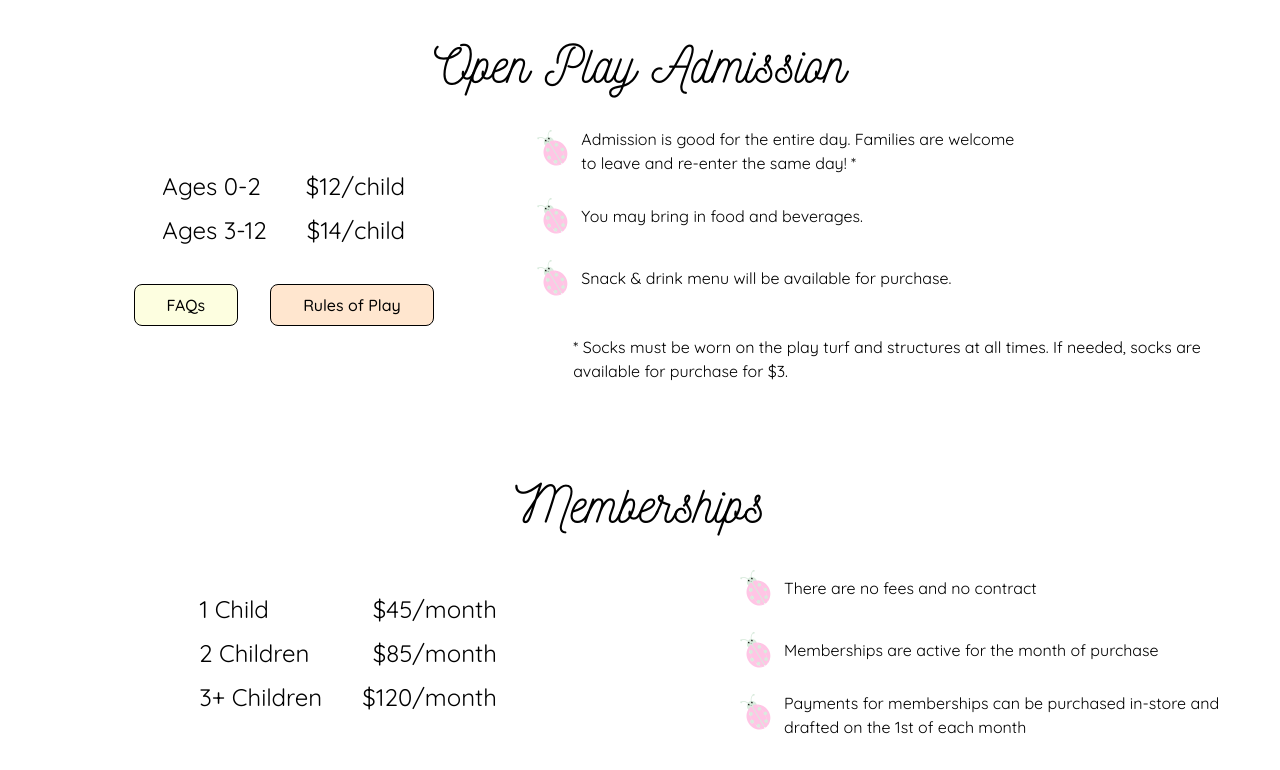
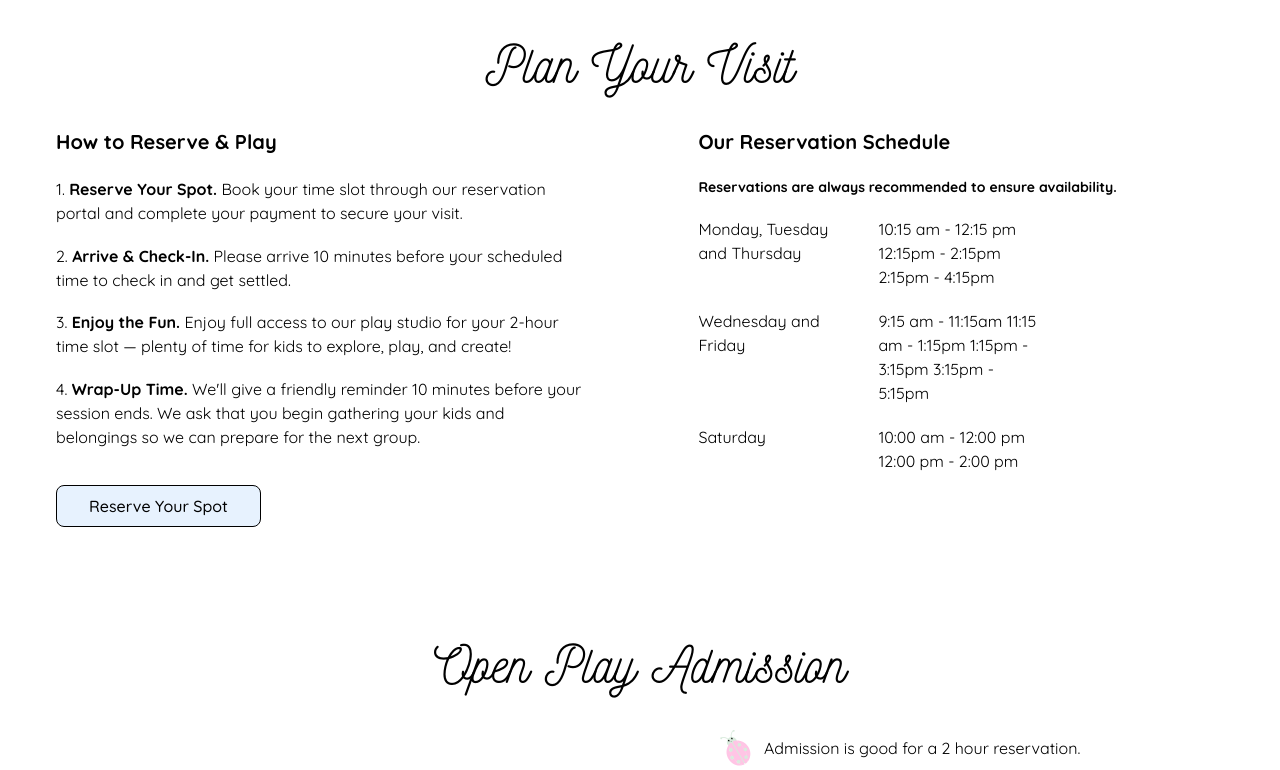
Before and after one commit to the-fun-bug/the-fun-bug, a Next.js app: page /pricing in a window 1280 px wide. Shown: the part 740-1510 px from the top of the page. Built offline with nearby package versions, Linux system fonts and the light colour scheme.

Commit message:
update pricing page

```diff
--- a/src/components/about/RulesOfPlay.tsx
+++ b/src/components/about/RulesOfPlay.tsx
@@ -7,11 +7,12 @@ export default function RulesOfPlay() {
     'Parents and guardians – not The Fun Bug staff – are responsible for children and must remain on site at ALL times',
     'The Fun Bug Play Studio & Parties is not responsible for lost or stolen items',
     'No shoes are permitted on the grassy turf, and children and adults are required to wear socks. If you forget your child’s socks, you may purchase a pair at our counter for $3.',
-    'No food and drinks in the play area',
+    'Adults (13 years old and older) are not allowed to use play equipment',
     'Sanitize hands before entering the play area',
     'Do not tape or pin anything to the walls',
     'All children aged 12 years old and younger are welcome! Children six and under are sure to enjoy all that we have to offer. School-aged children are welcome, but must use all equipment and toys safely and in the manner in which they are intended, and be respectful of younger children playing nearby',
-    'Adults (13 years old and older) are not allowed to use play equipment',
+    'A Fun Bug staff member will announce when there are 10 minutes left in your play session. Please use this time to gather your belongings and prepare to exit so we can welcome the next group on time.',
+    'No food and drinks in the play area',
   ];
 
   return (
--- a/src/components/pricing/Admissions.tsx
+++ b/src/components/pricing/Admissions.tsx
@@ -11,9 +11,9 @@ export default function OpenPlayAdmissions({
   admissionsPricing: AdmissionsPricing;
 }) {
   const bullets = [
-    'Admission is good for the entire day. Families are welcome to leave and re-enter the same day! *',
+    'Admission is good for a 2 hour reservation.',
     'You may bring in food and beverages.',
-    'Snack & drink menu will be available for purchase.',
+    'Snack & drink menu will be available for purchase from the cafe.',
   ];
   return (
     <section className={`flex items-center justify-center py-[3rem] px-[1rem]`}>
@@ -37,14 +37,11 @@ export default function OpenPlayAdmissions({
                 </p>
               </div>
             </div>
-            <AdmissionsButtons />
+            {/* <AdmissionsButtons /> */}
           </div>
-          <div className="grid grid-cols-1 gap-[1.25rem]">
+          <div className="grid grid-cols-1">
             {bullets.map((r, i) => (
-              <div
-                key={i}
-                className="flex gap-[0.5rem] md:max-w-[490px] items-center"
-              >
+              <div key={i} className="flex gap-[0.5rem] items-center">
                 <Image
                   src={bulletImg}
                   alt="lady bug bullet"
@@ -53,12 +50,13 @@ export default function OpenPlayAdmissions({
                   className="self-start"
                   loading="lazy"
                 />
-                <p>{r}</p>
+                <p className="lg:max-w-[460px]">{r}</p>
               </div>
             ))}
-            <p className="pt-[1rem] pl-[42px]">
-              * Socks must be worn on the play turf and structures at all times.
-              If needed, socks are available for purchase for $3.
+            <p className="pt-[1rem] pl-[42px] max-w-[460px]">
+              * Socks must be worn on the play turf and structures at all times
+              by children and adults. If needed, socks are available for
+              purchase for $3.
             </p>
           </div>
         </div>
@@ -67,35 +65,35 @@ export default function OpenPlayAdmissions({
   );
 }
 
-function AdmissionsButtons() {
-  const scrollToFaqs = () => {
-    const contactSection = document.querySelector('#faqs');
-    if (contactSection) {
-      contactSection.scrollIntoView({ behavior: 'smooth' });
-    }
-  };
+// function AdmissionsButtons() {
+//   const scrollToFaqs = () => {
+//     const contactSection = document.querySelector('#faqs');
+//     if (contactSection) {
+//       contactSection.scrollIntoView({ behavior: 'smooth' });
+//     }
+//   };
 
-  const scrollToRulesOfPlay = () => {
-    const contactSection = document.querySelector('#rules-of-play');
-    if (contactSection) {
-      contactSection.scrollIntoView({ behavior: 'smooth' });
-    }
-  };
+//   const scrollToRulesOfPlay = () => {
+//     const contactSection = document.querySelector('#rules-of-play');
+//     if (contactSection) {
+//       contactSection.scrollIntoView({ behavior: 'smooth' });
+//     }
+//   };
 
-  return (
-    <div className="flex flex-col xs:flex-row items-center flex-wrap justify-center xs:gap-x-[2rem]">
-      <button
-        onClick={scrollToFaqs}
-        className={`w-fit font-medium border border-black rounded-lg px-[2rem] py-[0.5rem] my-[1rem] transition-all duration-300 bg-soft-yellow/50 hover:bg-soft-yellow`}
-      >
-        FAQs
-      </button>
-      <button
-        onClick={scrollToRulesOfPlay}
-        className={`w-fit font-medium border border-black rounded-lg px-[2rem] py-[0.5rem] my-[1rem] transition-all duration-300 bg-soft-orange/50 hover:bg-soft-orange`}
-      >
-        Rules of Play
-      </button>
-    </div>
-  );
-}
+//   return (
+//     <div className="flex flex-col xs:flex-row items-center flex-wrap justify-center xs:gap-x-[2rem]">
+//       <button
+//         onClick={scrollToFaqs}
+//         className={`w-fit font-medium border border-black rounded-md px-[2rem] py-[0.5rem] my-[1rem] transition-all duration-300 bg-soft-yellow/50 hover:bg-soft-yellow`}
+//       >
+//         FAQs
+//       </button>
+//       <button
+//         onClick={scrollToRulesOfPlay}
+//         className={`w-fit font-medium border border-black rounded-md px-[2rem] py-[0.5rem] my-[1rem] transition-all duration-300 bg-soft-orange/50 hover:bg-soft-orange`}
+//       >
+//         Rules of Play
+//       </button>
+//     </div>
+//   );
+// }
--- a/src/components/pricing/Memberships.tsx
+++ b/src/components/pricing/Memberships.tsx
@@ -14,6 +14,7 @@ export default function Memberships({
     'There are no fees and no contract',
     'Memberships are active for the month of purchase',
     'Payments for memberships can be purchased in-store and drafted on the 1st of each month',
+    'Memberships include 1 reservation per day for each child',
   ];
   return (
     <section className={`flex items-center justify-center py-[3rem] px-[1rem]`}>
@@ -42,12 +43,9 @@ export default function Memberships({
               </div>
             </div>
           </div>
-          <div className="grid grid-cols-1 gap-[1.25rem]">
+          <div className="grid grid-cols-1">
             {bullets.map((r, i) => (
-              <div
-                key={i}
-                className="flex gap-[0.5rem] md:max-w-[490px] items-center"
-              >
+              <div key={i} className="flex gap-[0.5rem] items-center">
                 <Image
                   src={bulletImg}
                   alt="lady bug bullet"
@@ -55,7 +53,7 @@ export default function Memberships({
                   width={42}
                   className="self-start"
                 />
-                <p>{r}</p>
+                <p className="lg:max-w-[460px]">{r}</p>
               </div>
             ))}
           </div>
--- /dev/null
+++ b/src/components/pricing/PlanYourVisit.tsx
@@ -0,0 +1,72 @@
+import React from 'react';
+import ButtonLink from '../common/ButtonLink';
+
+export default function PlanYourVisit() {
+  return (
+    <section className={`flex items-center justify-center py-[3rem] px-[1rem]`}>
+      <div className={`flex flex-col gap-[1.25rem] w-full max-w-[1200px]`}>
+        <h1 className="font-nickainley pb-[1rem] text-center">
+          Plan Your Visit
+        </h1>
+        <div className="flex flex-col md:flex-row lg:justify-between gap-[1.5rem]">
+          <div className="lg:w-[45%] flex flex-col gap-[1.25rem] max-w-[1000px]">
+            <h2>How to Reserve & Play</h2>
+            <ul className="flex flex-col gap-[1.15rem]">
+              <li>
+                1. <strong>Reserve Your Spot.</strong> Book your time slot
+                through our reservation portal and complete your payment to
+                secure your visit.
+              </li>
+              <li>
+                2. <strong>Arrive & Check-In.</strong> Please arrive 10 minutes
+                before your scheduled time to check in and get settled.
+              </li>
+              <li>
+                3. <strong>Enjoy the Fun.</strong> Enjoy full access to our play
+                studio for your 2-hour time slot — plenty of time for kids to
+                explore, play, and create!
+              </li>
+              <li>
+                4. <strong>Wrap-Up Time.</strong> We&apos;ll give a friendly
+                reminder 10 minutes before your session ends. We ask that you
+                begin gathering your kids and belongings so we can prepare for
+                the next group.
+              </li>
+            </ul>
+            <ButtonLink
+              buttonText="Reserve Your Spot"
+              buttonLink="https://thefunbug.as.me/?calendarID=11786092"
+              buttonClass="bg-soft-blue hover:bg-worm-blue my-0"
+              external={true}
+            />
+          </div>
+          <div className="lg:w-[45%] flex flex-col gap-[1.25rem]">
+            <h2>Our Reservation Schedule</h2>
+            <h3 className="font-bold text-sm">
+              Reservations are always recommended to ensure availability.
+            </h3>
+            <div className="flex gap-[1.25rem]">
+              <p className="w-[160px]">Monday, Tuesday and Thursday</p>
+              <p className="w-[160px]">
+                10:15 am - 12:15 pm 12:15pm - 2:15pm 2:15pm - 4:15pm
+              </p>
+            </div>
+            <div className="flex gap-[1.25rem]">
+              <p className="w-[160px]">Wednesday and Friday</p>
+              <p className="w-[160px]">
+                9:15 am - 11:15am 11:15 am - 1:15pm 1:15pm - 3:15pm 3:15pm -
+                5:15pm
+              </p>
+            </div>
+            <div className="flex gap-[1.25rem]">
+              <p className="w-[160px]">Saturday</p>
+              <p className="w-[160px]">
+                10:00 am - 12:00 pm 12:00 pm - 2:00 pm
+              </p>
+            </div>
+          </div>
+        </div>
+      </div>
+    </section>
+  );
+}
--- a/src/components/pricing/PricingHeader.tsx
+++ b/src/components/pricing/PricingHeader.tsx
@@ -9,8 +9,9 @@ export default function PricingHeader() {
       <div className="flex flex-col justify-center items-center text-center gap-[1.25rem] w-full max-w-[1000px]">
         <h1 className="font-nickainley pb-[1rem]">Play Studio Pricing</h1>
         <p className="max-w-[750px]">
-          Come join us at our play studio where you&apos;ll find a fun,
-          aesthetic, and clean place for both kids and parents to enjoy!
+          Come join us at our play studio — a fun, stylish, and clean space
+          designed for both kids and parents to enjoy! While walk-ins are
+          welcome, we recommend making a reservation to guarantee your spot.
         </p>
         <Image
           priority={true}
--- a/src/components/pricing/PricingPage.tsx
+++ b/src/components/pricing/PricingPage.tsx
@@ -1,6 +1,7 @@
 import React from 'react';
 import dynamic from 'next/dynamic';
 import PricingHeader from './PricingHeader';
+import PlanYourVisit from './PlanYourVisit';
 import OpenPlayAdmissions from './Admissions';
 import Memberships from './Memberships';
 import cafeDrinksImg from './img/cafe-drinks-pricing.png';
@@ -36,6 +37,7 @@ export default function PricingPage({
   return (
     <>
       <PricingHeader />
+      <PlanYourVisit />
       <OpenPlayAdmissions admissionsPricing={admissionsPricing} />
       <Memberships membershipPricing={membershipPricing} />
       <ImageNextToTextSection
```
